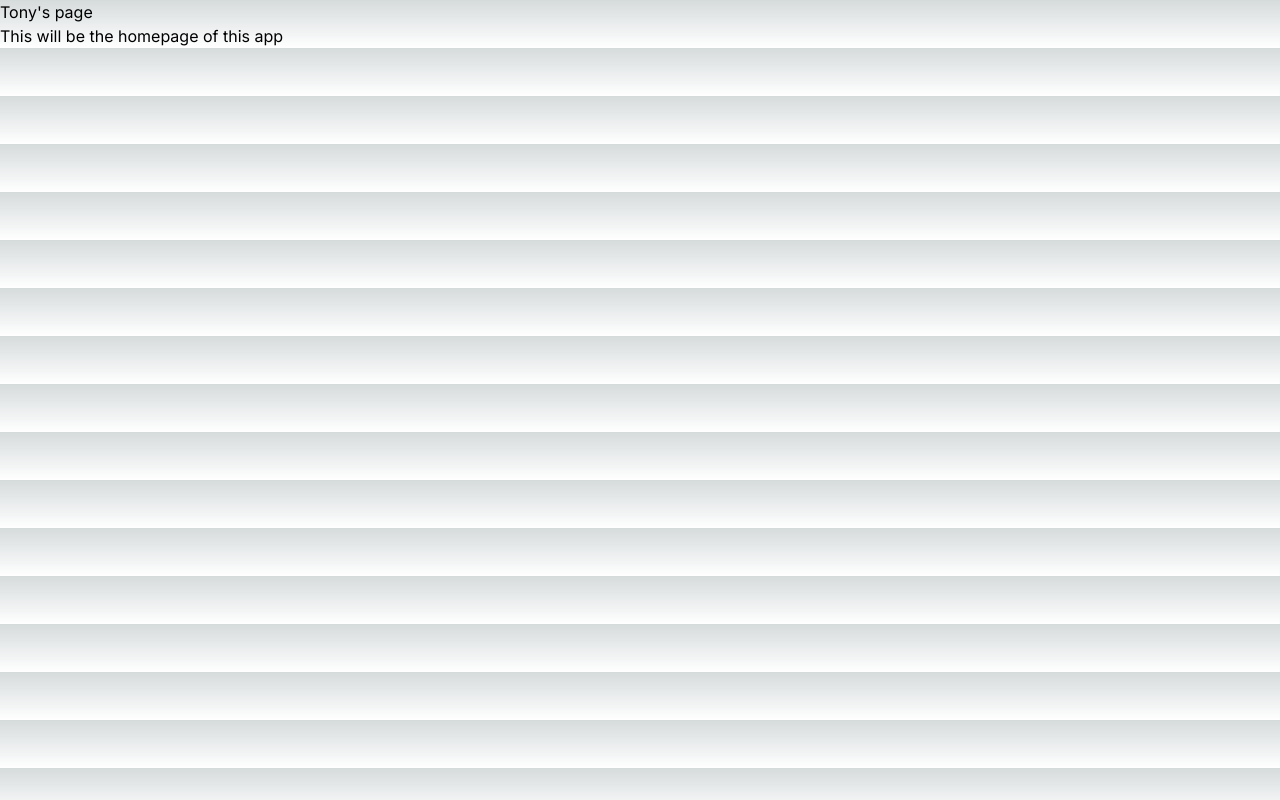
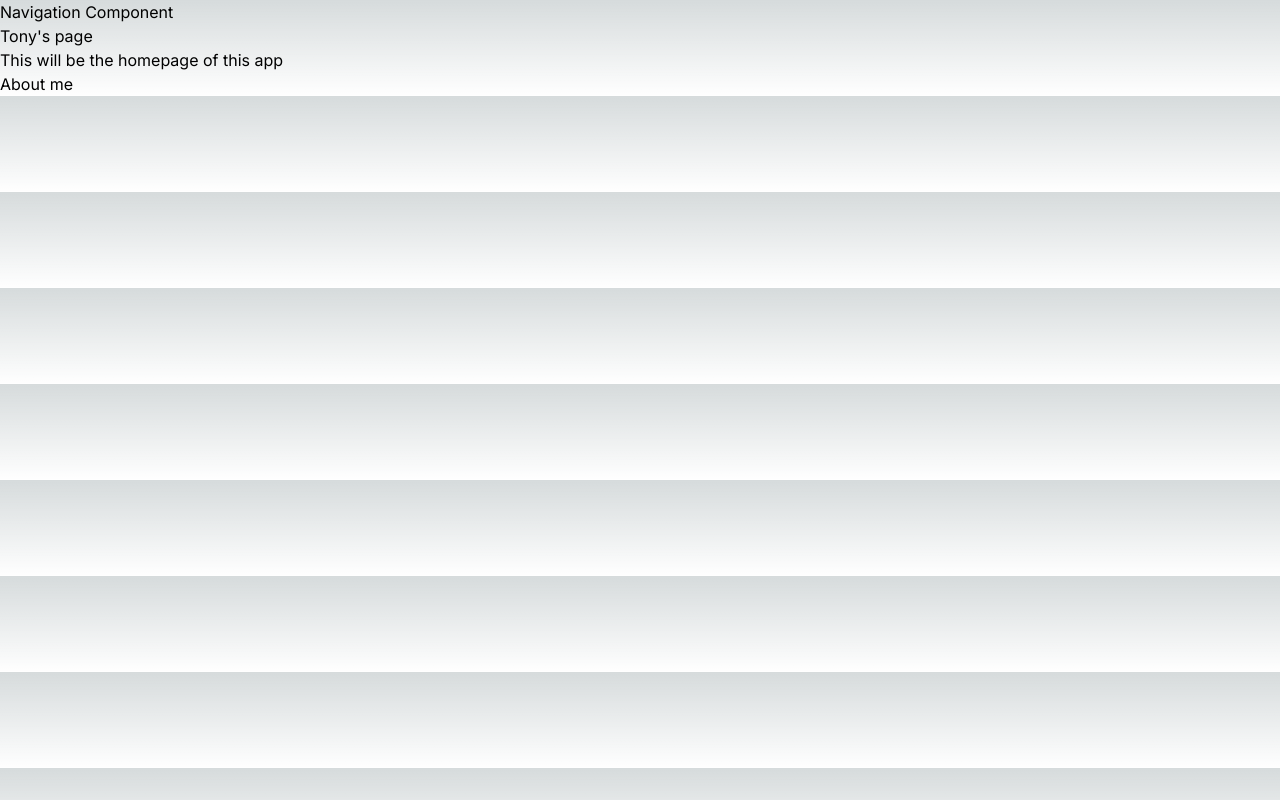
Before and after one commit to tvongvone/starternext, a Next.js app: page / in a window 1280 px wide. Built offline with nearby package versions, Linux system fonts and the light colour scheme.

Commit message:
templateg

```diff
--- a/src/app/page.js
+++ b/src/app/page.js
@@ -3,8 +3,11 @@ import React from 'react'
 const page = () => {
   return (
     <div>
+      <div>Navigation Component</div>
       <h1>Tony's page</h1>
       <div>This will be the homepage of this app</div>
+      <div>About me</div>
+
     </div>
   )
 }
```
